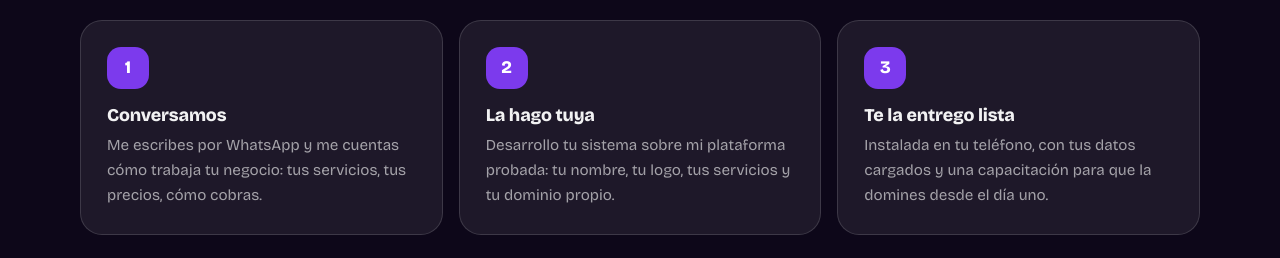
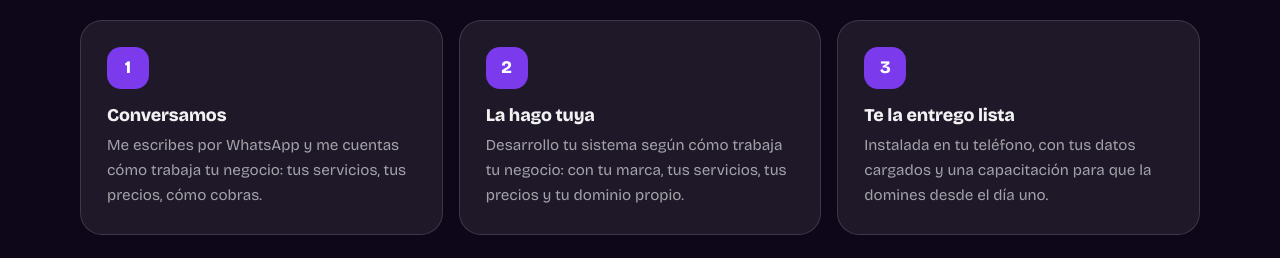
Before and after one commit to Politi23/PolitiCitas, a Next.js app: page / in a window 1280 px wide. Shown: the part 2340-2598 px from the top of the page. Built offline with nearby package versions, Linux system fonts and the light colour scheme.

Commit message:
copy: reescribir paso 2 del proceso sin mencionar plataforma base

```diff
--- a/components/sections.tsx
+++ b/components/sections.tsx
@@ -144,7 +144,7 @@ const PASOS = [
   {
     titulo: "La hago tuya",
     texto:
-      "Desarrollo tu sistema sobre mi plataforma probada: tu nombre, tu logo, tus servicios y tu dominio propio.",
+      "Desarrollo tu sistema según cómo trabaja tu negocio: con tu marca, tus servicios, tus precios y tu dominio propio.",
   },
   {
     titulo: "Te la entrego lista",
```
